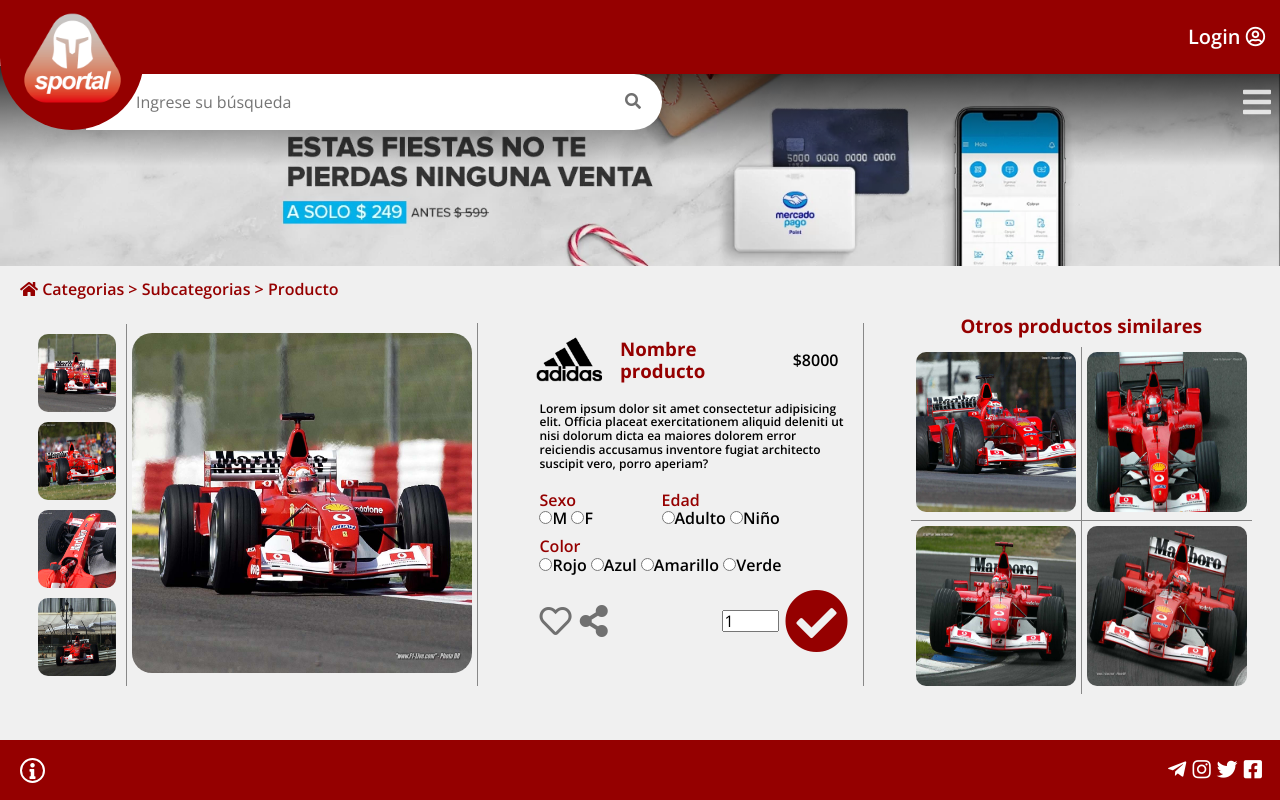
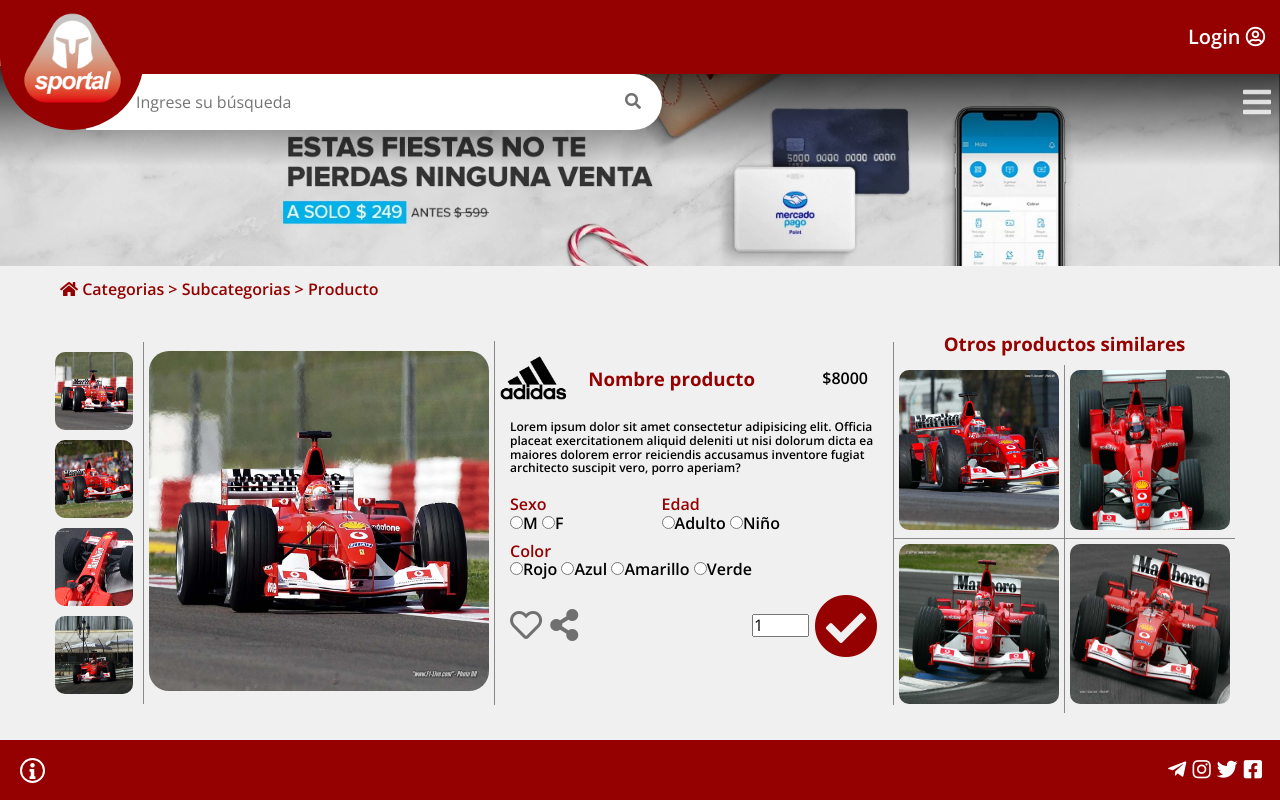
Before and after one commit to vasili-hugo/grupo_02_sportal, a Node server app: page /producto in a window 1280 px wide. Run offline with Node 20, Linux system fonts and the light colour scheme.

Commit message:
modificaciones de estilo a pagina producto

```diff
--- a/public/css/styles.css
+++ b/public/css/styles.css
@@ -300,13 +300,14 @@
 }
 .home-menu {
   color: #950000;
-  position: absolute;
+  position: relative;
   display: block;
   left: 20px;
   z-index: 10;
   width: 100%;
   margin: auto;
   height: auto;
+  max-width: 1200px;
 }
 .home-menu a{
   text-decoration: none;
@@ -336,6 +337,7 @@
   position: relative;
   top: 20px;
   padding: 5px;
+  max-width: 1200px;
 }
 .product-items h3 {
   color: #950000;
@@ -517,5 +519,9 @@
   }
   .product-description {
     border-right: 1px solid #888;
+    width: 35%;
+  }
+  .desc-title h3 {
+    width: 50%;
   }
 }
--- a/views/producto.html
+++ b/views/producto.html
@@ -103,7 +103,7 @@
                     </div>
                     <div class="desc-button">
                         <input type="number" min='1' max="30" value="1">
-                        <a href="/home"><i class="fas fa-check-circle"></i></a>
+                        <a href="/carrito"><i class="fas fa-check-circle"></i></a>
                     </div>
                 </div>
             </div>
```
